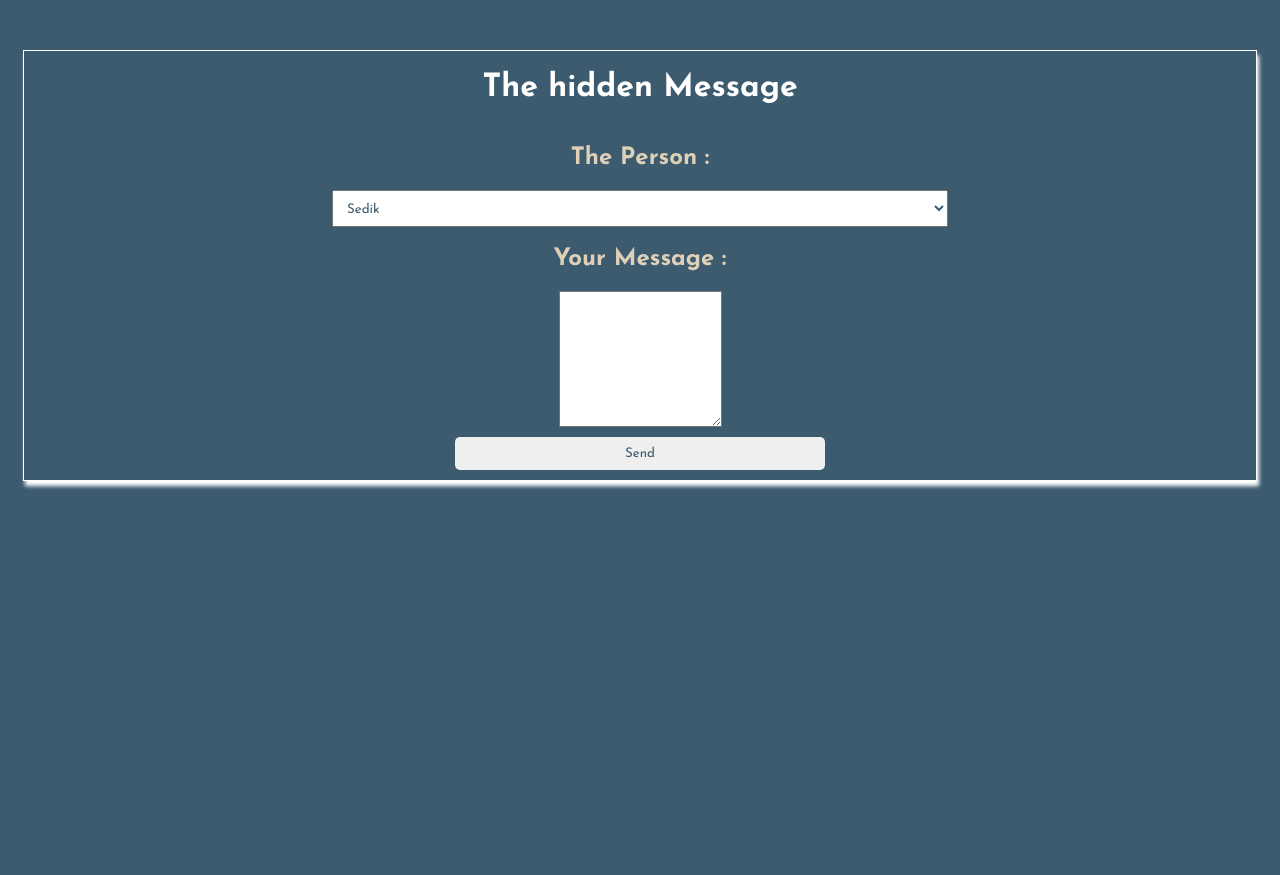
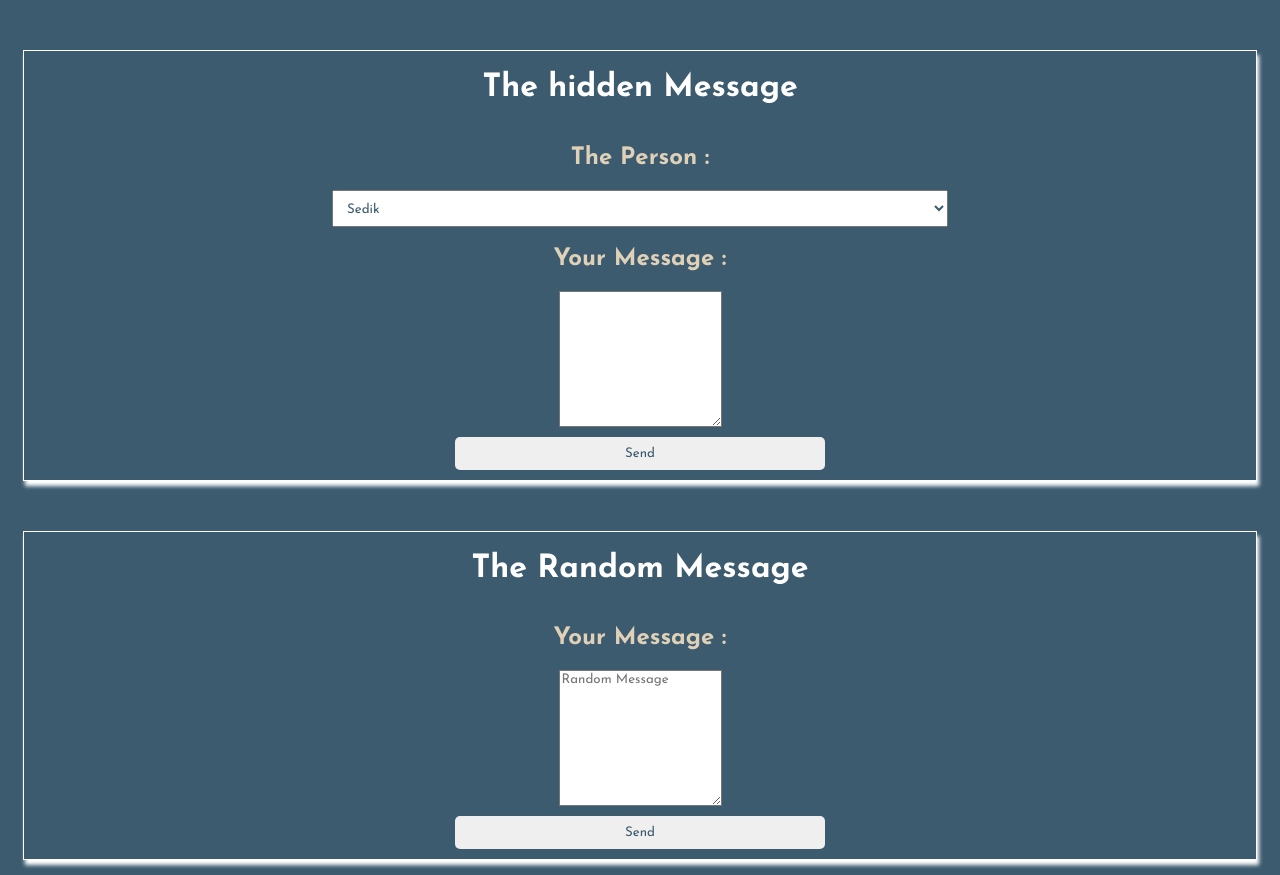
Before and after one commit to sediktaleb/Sedik, a plain HTML site: page index.html in a window 1280 px wide. Before the commit the page ends 800 px from the top, so only its background shows below. Drawn offline with nearby package versions, Linux system fonts and the light colour scheme.

Commit message:
Update index.html

```diff
--- a/index.html
+++ b/index.html
@@ -37,8 +37,14 @@
 
         </select>
         <h2>Your Message :</h2>
-        <textarea name="" id="Message" cols="20" rows="10"></textarea>
+        <textarea name="" id="Message" cols="20" rows="10" ></textarea>
         <button onclick="Send()">Send</button>
+    </div>
+    <div class="Report">
+        <h1>The Random Message</h1>
+        <h2>Your Message :</h2>
+        <textarea name="" id="MessageRandom" cols="20" rows="10" placeholder="Random Message"></textarea>
+        <button onclick="SendRandom()">Send</button>
     </div>
 </body>
 <script src="script.js"></script>
```
